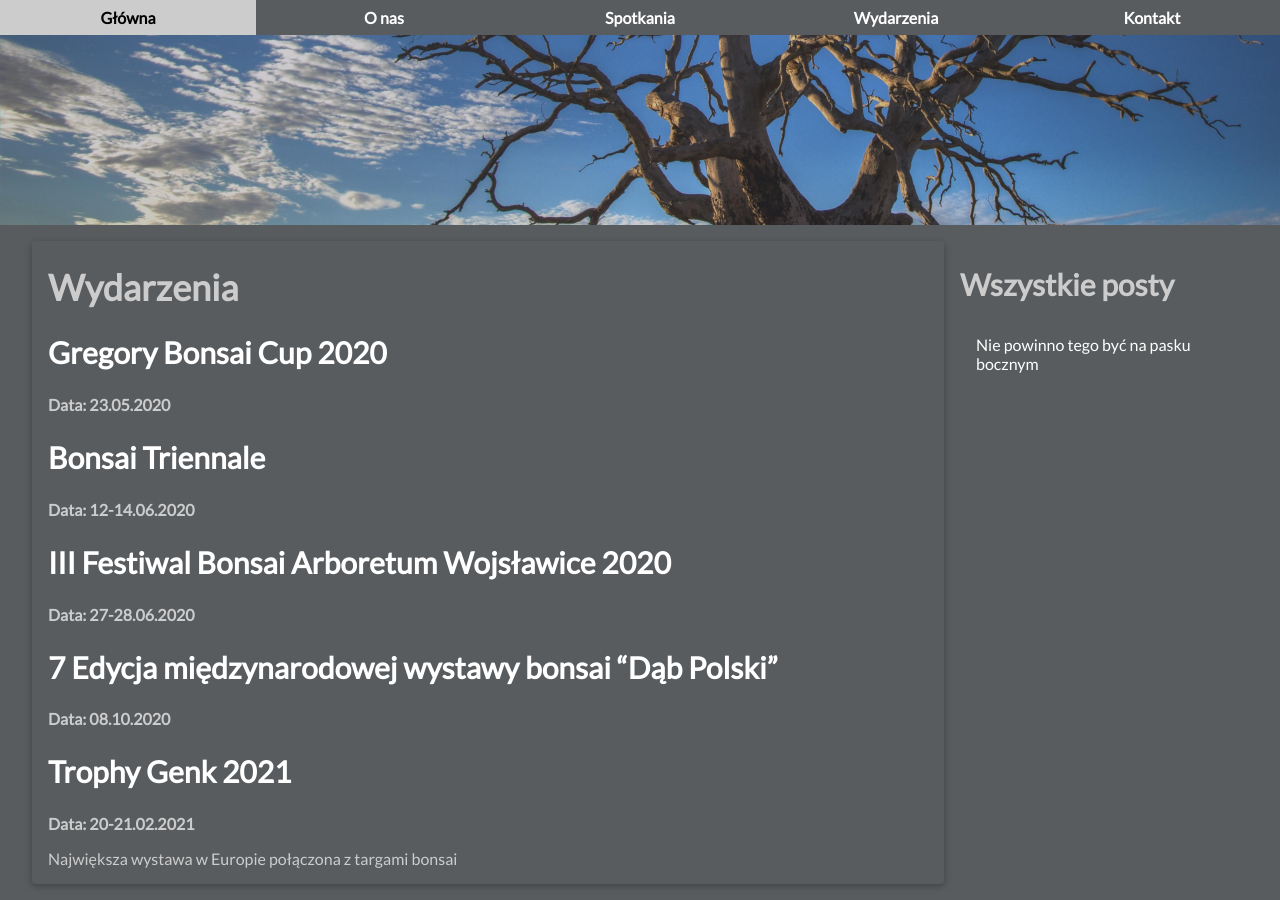
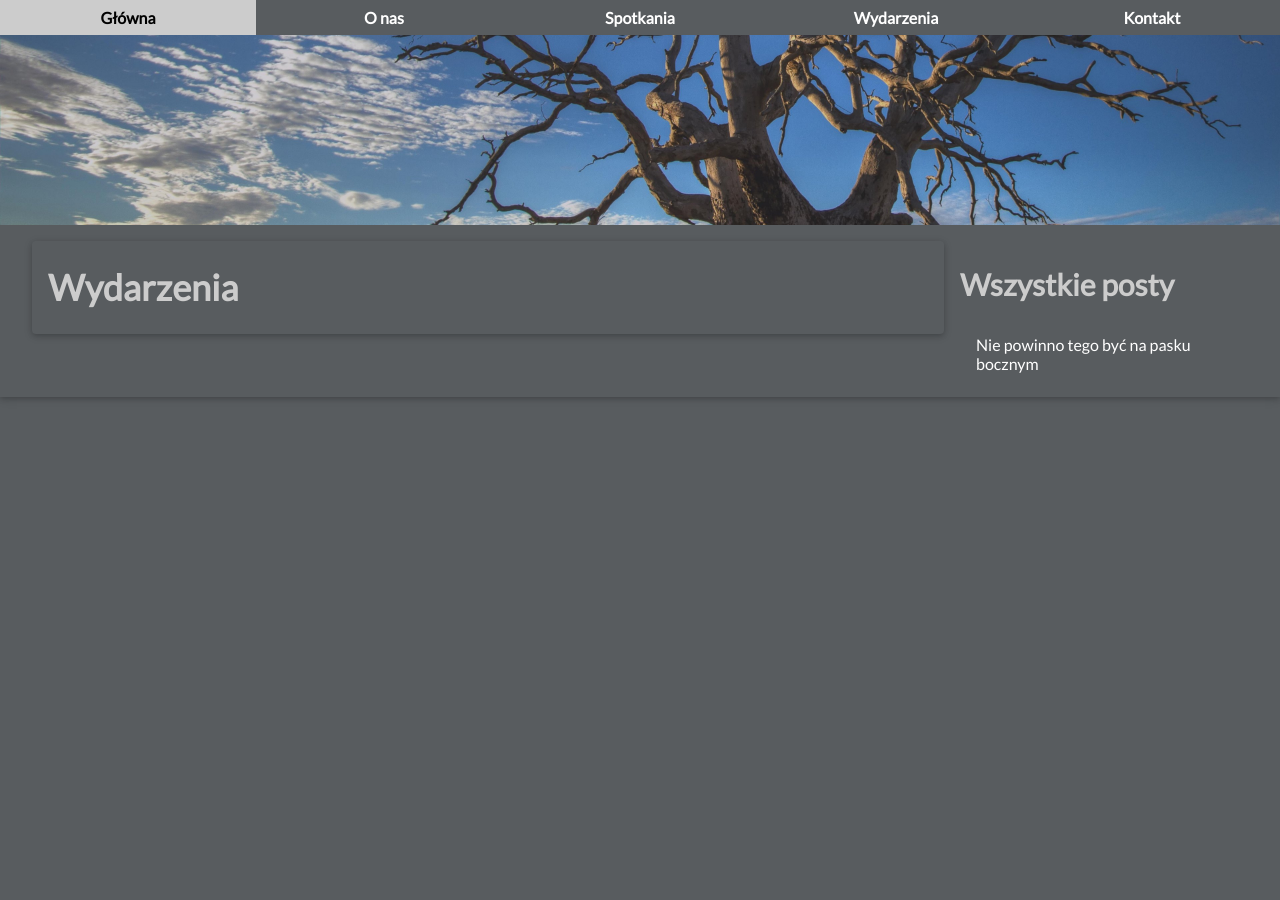
Before and after one commit to Kotzmik/git2s3test, a Jekyll site: the page built from wydarzenia.md, in a window 1280 px wide and 900 px high, scrolled down 315 px. Built offline with Jekyll 4.4.1, drawn with Linux system fonts in a browser that asks for light colours; after the commit the page ends 900 px from its top, so only the background shows below that.

Commit message:
Update wydarzenia.md

```diff
--- a/wydarzenia.md
+++ b/wydarzenia.md
@@ -4,43 +4,3 @@ layout: default
 ---
 
 # {{ page.title }}
-
-## [Gregory Bonsai Cup 2020](https://www.facebook.com/events/385670288805075/)
-
-**Data: 23.05.2020**
-
-
-
-
-
-
-## [Bonsai Triennale](http://bonsai-triennale.eu/home.php)
-
-**Data: 12-14.06.2020**
-
-
-
-
-
-
-## [III Festiwal Bonsai Arboretum Wojsławice 2020](https://www.facebook.com/events/469352973913563/?event_time_id=469352980580229)
-
-**Data: 27-28.06.2020**
-
-
-
-
-
-
-## [7 Edycja międzynarodowej wystawy bonsai "Dąb Polski"](https://www.facebook.com/events/1242260789304119/)
-
-**Data: 08.10.2020**
-
-
-
-
-
-## [Trophy Genk 2021](https://bonsaiassociation.be/trophy/)
-**Data: 20-21.02.2021**
-
-Największa wystawa w Europie połączona z targami bonsai
```
